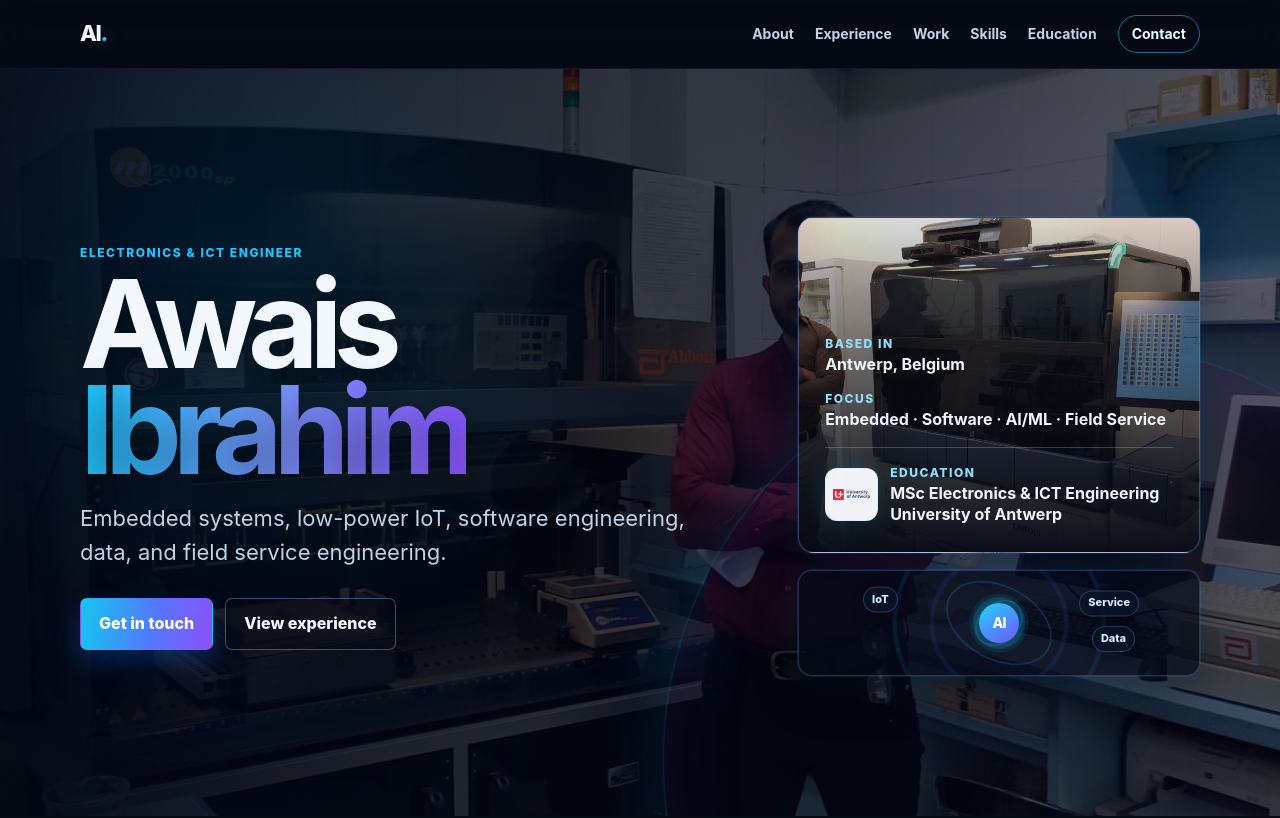
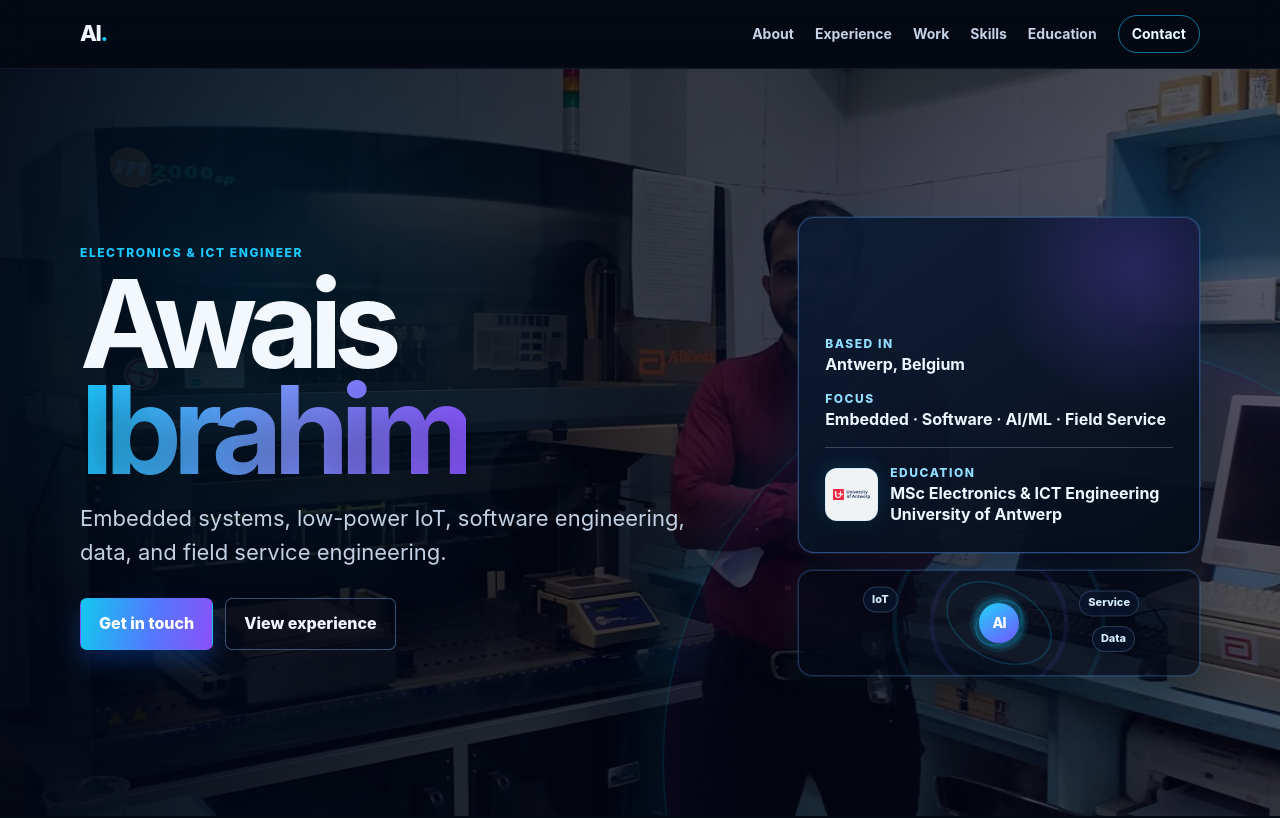
Before and after one commit to awaisync/recruiter-portfolio, a React (Vite) app: page / in a window 1280 px wide. Shown: the top 818 px of the page. Built offline with nearby package versions, Linux system fonts and the light colour scheme.

Commit message:
Simplify hero profile card

```diff
--- a/src/styles.css
+++ b/src/styles.css
@@ -49,7 +49,7 @@ h3 { margin-bottom: 8px; font-size: 22px; letter-spacing: -.025em; line-height:
 .button-secondary { background: rgb(5 9 20 / 55%); color: #f1f6ff; }
 .button-secondary:hover, .button-secondary:focus-visible { border-color: var(--cyan); box-shadow: 0 0 24px rgb(25 201 255 / 12%); transform: translateY(-3px); }
 .hero-aside { display: grid; gap: 17px; }
-.hero-card { position: relative; min-height: 336px; display: flex; flex-direction: column; justify-content: end; padding: 26px; overflow: hidden; border: 1px solid rgb(99 157 255 / 38%); border-radius: 16px; background: linear-gradient(to top, rgb(4 8 18 / 96%) 0%, rgb(4 8 18 / 46%) 62%, rgb(4 8 18 / 15%) 100%), url("/work/hospicare-panther.jpg") 50% / cover; box-shadow: var(--glow); }
+.hero-card { position: relative; min-height: 336px; display: flex; flex-direction: column; justify-content: end; padding: 26px; overflow: hidden; border: 1px solid rgb(99 157 255 / 38%); border-radius: 16px; background: radial-gradient(circle at 84% 15%, rgb(137 85 255 / 24%), transparent 32%), linear-gradient(145deg, rgb(13 29 53 / 94%), rgb(6 13 26 / 96%)); box-shadow: var(--glow); }
 .hero-card > * { position: relative; z-index: 1; }
 .hero-education { display: flex; align-items: center; gap: 12px; margin-top: 16px; padding-top: 15px; border-top: 1px solid rgb(196 228 255 / 24%); }
 .hero-education .card-label { margin-top: 0; }
```
